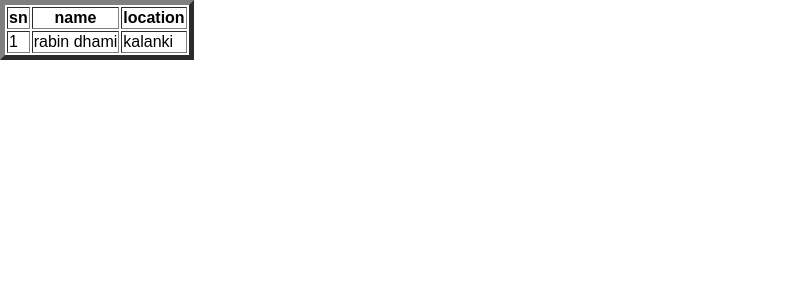
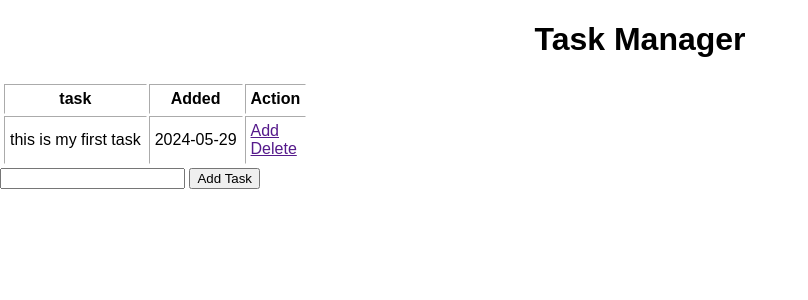
Before and after one commit to RobinDhami/Notes-CRUD-, a Flask app: page / in a window 1280 px wide. Shown: the top 300 px of the page, without its empty margins (0-808 px from the left). Run offline with Flask 3, Linux system fonts and the light colour scheme.

Commit message:
Add Task

```diff
--- a/app.py
+++ b/app.py
@@ -1,4 +1,4 @@
-from flask import Flask, render_template
+from flask import Flask, render_template,request
 from flask_sqlalchemy import SQLAlchemy
 from datetime import datetime
 
@@ -20,9 +20,22 @@ class Todo(db.Model):
 with app.app_context():
     db.create_all()
 
-@app.route('/')
+@app.route('/',methods=['POST','GET'])
 def index():
-    return render_template("index.html")
+    if request.method=='POST':
+        task_content = request.form['content']
+        new_task = Todo(content = task_content)
+
+        try:
+            db.session.add(new_task)
+            db.session.commit()
+            return redirect('/')
+
+        except:
+            return "There is an issue with your task"
+    else:
+        tasks=Todo.query.order_by(Todo.date_created).all()
+    return render_template("index.html",tasks=tasks)
 
 if __name__ == "__main__":
     app.run(debug=True)
--- a/static/css/main.css
+++ b/static/css/main.css
@@ -3,3 +3,16 @@ body{
     font-family: sans-serif;
 
 }
+
+.container{
+
+    display: block;
+    justify-content: center;
+}
+
+table tr td {
+    padding: 5px;
+}
+th{
+    padding: 5px;
+}
--- a/templates/base.html
+++ b/templates/base.html
@@ -3,7 +3,7 @@
 <head>
     <meta charset="UTF-8">
     <meta name="viewport" content="width=device-width, initial-scale=1.0">
-    <title>Flask</title>
+    <title>Task Master</title>
     <link rel="stylesheet" href="{{ url_for('static',filename='css/main.css')}}">
     {% block head %} {% endblock%}
 </head>
--- a/templates/index.html
+++ b/templates/index.html
@@ -1,34 +1,39 @@
 {% extends 'base.html' %}
 
 {%block head%}
+
 {% endblock %}
 
 {% block body %}
-<table border="5">
+<div class="container"  >
+    <h1 style="text-align: center;"> Task Manager</h1>
+   <table border="2" style="width: max-content;border: 2px solid white;">
     <tr>
         <th>
-            sn
+            task
         </th>
         <th>
-            name
+            Added
         </th>
         <th>
-            location
+            Action
         </th>
     </tr>
-<tr>
-    <td>
-      1
-    </td>
-    <td>
-        rabin dhami
-    </td>
-    <td>
-        kalanki
-    </td>
+    <tr>
+        {% for task in tasks%}
+        <td>{{task.content}}</td>
+<td>{{task.date_created.date()}}</td>
+<td> <a href=""> Add</a> <br>
+    <a href="">Delete</a>
+</td>
+{%endfor%}
 
-</tr>
+    </tr>
+   </table>
+   <form method="post" action="/">
+    <input type="text" name="content" id="content">
+    <input type="submit" value="Add Task">
 
-
-</table>
+   </form>
+</div>
 {% endblock %}
```
Also changed, not shown: instance/test.db.
